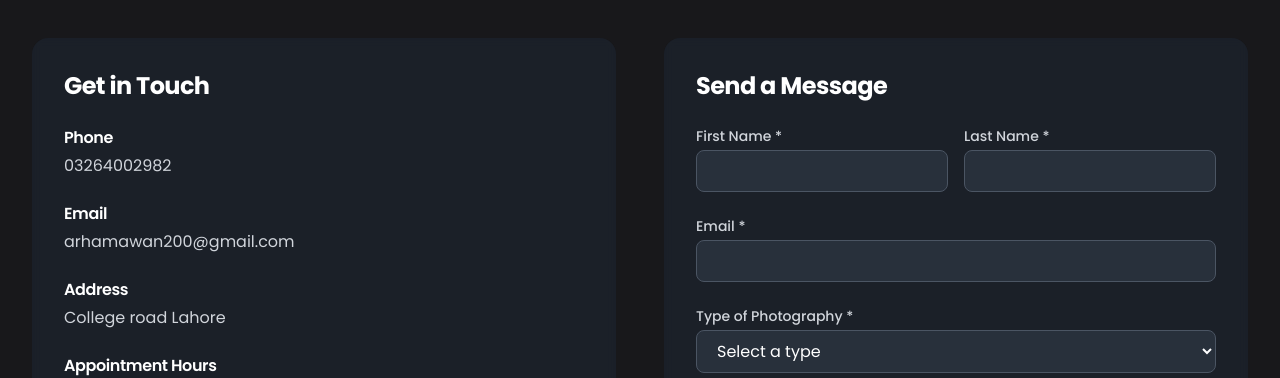
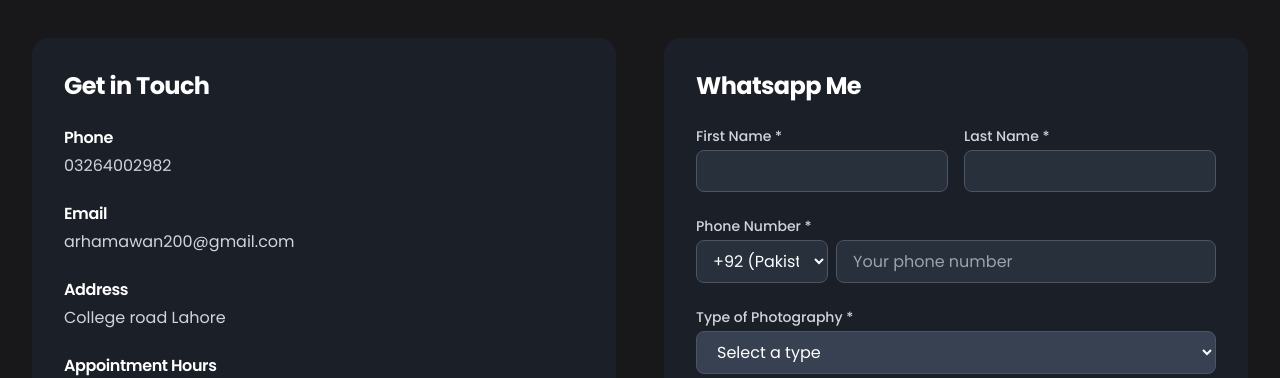
Before and after one commit to arham777/arham-photography, a React (Vite) app: page /contact in a window 1280 px wide. Shown: the part 426-804 px from the top of the page. Built offline with nearby package versions, Linux system fonts and the light colour scheme.

Commit message:
major changes in contact

```diff
--- a/src/App.jsx
+++ b/src/App.jsx
@@ -12,7 +12,7 @@ const AnimatedRoutes = () => {
   const location = useLocation()
 
   return (
-    <AnimatePresence mode="wait">
+    <AnimatePresence initial={false} mode="sync">
       <Routes location={location} key={location.pathname}>
         <Route path="/" element={<HomePage />} />
         <Route path="/products" element={<ProductsPage />} />
--- a/src/Components/Layout/PageTransition.jsx
+++ b/src/Components/Layout/PageTransition.jsx
@@ -3,10 +3,10 @@ import { motion } from "framer-motion"
 const PageTransition = ({ children }) => {
   return (
     <motion.div
-      initial={{ opacity: 0, y: 20 }}
-      animate={{ opacity: 1, y: 0 }}
-      exit={{ opacity: 0, y: -20 }}
-      transition={{ duration: 0.5, ease: "easeInOut" }}
+      initial={{ opacity: 0 }}
+      animate={{ opacity: 1 }}
+      exit={{ opacity: 0 }}
+      transition={{ duration: 0.3 }}
     >
       {children}
     </motion.div>
--- a/src/Pages/ContactPage/ContactPage.jsx
+++ b/src/Pages/ContactPage/ContactPage.jsx
@@ -5,7 +5,8 @@ import { useRef, useState } from "react"
 const ContactPage = () => {
   const firstNameRef = useRef()
   const lastNameRef = useRef()
-  const emailRef = useRef()
+  const countryCodeRef = useRef()
+  const phoneRef = useRef()
   const subjectRef = useRef()
   const messageRef = useRef()
   const formRef = useRef()
@@ -18,13 +19,35 @@ const ContactPage = () => {
     const formData = {
       firstName: firstNameRef.current.value,
       lastName: lastNameRef.current.value,
-      email: emailRef.current.value,
+      countryCode: countryCodeRef.current.value,
+      phone: phoneRef.current.value,
       subject: subjectRef.current.value,
       message: messageRef.current.value
     }
 
-    // Log the form data
-    console.log('Form submitted:', formData)
+    // Create WhatsApp message text
+    const ownerWhatsappNumber = "923264002982" // Include country code (92 for Pakistan)
+    const formattedPhone = `${formData.countryCode}${formData.phone.replace(/^0+/, '')}` // Remove leading zeros if present
+
+    let messageText = `🌟 *PHOTOGRAPHY BOOKING INQUIRY* 🌟\n\n` +
+      `Dear Arham Photography,\n\n` +
+      `I would like to inquire about your photography services.\n\n` +
+      `*Client Details:*\n` +
+      `👤 *Name:* ${formData.firstName} ${formData.lastName}\n` +
+      `📱 *Contact:* ${formattedPhone}\n\n` +
+      `*Service Required:* ${formData.subject} Photography\n\n` +
+      `*Client Message:*\n${formData.message}\n\n` +
+      `I look forward to your response.\n` +
+      `Thank you.`
+
+    // Encode the message for URL
+    const encodedMessage = encodeURIComponent(messageText)
+
+    // Create WhatsApp URL with correct country code format
+    const whatsappUrl = `https://wa.me/${ownerWhatsappNumber}?text=${encodedMessage}`
+
+    // Open WhatsApp in a new tab
+    window.open(whatsappUrl, '_blank')
 
     // Reset the form
     formRef.current.reset()
@@ -118,7 +141,7 @@ const ContactPage = () => {
               transition={{ duration: 0.5 }}
               className="bg-gray-800/50 backdrop-blur-sm rounded-2xl p-8"
             >
-              <h2 className="text-2xl font-bold text-white mb-6">Send a Message</h2>
+              <h2 className="text-2xl font-bold text-white mb-6">Whatsapp Me</h2>
 
               <form ref={formRef} onSubmit={handleSubmit} className="space-y-6">
                 <div className="grid grid-cols-1 sm:grid-cols-2 gap-4">
@@ -152,17 +175,37 @@ const ContactPage = () => {
                 </div>
 
                 <div>
-                  <label htmlFor="email" className="block text-sm font-medium text-gray-300 mb-1">
-                    Email *
+                  <label htmlFor="phone" className="block text-sm font-medium text-gray-300 mb-1">
+                    Phone Number *
                   </label>
-                  <input
-                    type="email"
-                    id="email"
-                    name="email"
-                    ref={emailRef}
-                    required
-                    className="w-full px-4 py-2 rounded-lg bg-gray-700/50 border border-gray-600 text-white focus:outline-none focus:border-white transition-colors"
-                  />
+                  <div className="flex flex-wrap md:flex-nowrap gap-2 w-full">
+                    <select
+                      id="countryCode"
+                      name="countryCode"
+                      ref={countryCodeRef}
+                      required
+                      className="w-full md:w-auto md:min-w-[130px] px-3 py-2 rounded-lg bg-gray-700/50 border border-gray-600 text-white focus:outline-none focus:border-white transition-colors"
+                      defaultValue="+92"
+                    >
+                      <option value="+92">+92 (Pakistan)</option>
+                      <option value="+1">+1 (US/Canada)</option>
+                      <option value="+44">+44 (UK)</option>
+                      <option value="+91">+91 (India)</option>
+                      <option value="+971">+971 (UAE)</option>
+                      <option value="+966">+966 (Saudi)</option>
+                      <option value="+61">+61 (Australia)</option>
+                      <option value="+49">+49 (Germany)</option>
+                    </select>
+                    <input
+                      type="tel"
+                      id="phone"
+                      name="phone"
+                      ref={phoneRef}
+                      required
+                      className="w-full px-4 py-2 rounded-lg bg-gray-700/50 border border-gray-600 text-white focus:outline-none focus:border-white transition-colors"
+                      placeholder="Your phone number"
+                    />
+                  </div>
                 </div>
 
                 <div>
@@ -174,7 +217,7 @@ const ContactPage = () => {
                     name="subject"
                     ref={subjectRef}
                     required
-                    className="w-full px-4 py-2 rounded-lg bg-gray-700/50 border border-gray-600 text-white focus:outline-none focus:border-white transition-colors"
+                    className="w-full px-4 py-2 rounded-lg bg-gray-700/100 border border-gray-600 text-white focus:outline-none focus:border-white transition-colors"
                   >
                     <option value="">Select a type</option>
                     <option value="wedding">Wedding Photography</option>
--- a/src/Pages/HomePage/HomePage.jsx
+++ b/src/Pages/HomePage/HomePage.jsx
@@ -15,34 +15,34 @@ const HomePage = () => {
       <section className="relative h-screen -mt-24">
         <div className="absolute inset-0">
           <motion.img
-            initial={{ scale: 1.1, opacity: 0 }}
+            initial={{ scale: 1.05, opacity: 0 }}
             animate={{ scale: 1, opacity: 1 }}
-            transition={{ duration: 1.5 }}
+            transition={{ duration: 1.2 }}
             src="https://images.pexels.com/photos/2486168/pexels-photo-2486168.jpeg?auto=compress&cs=tinysrgb&w=1920"
             alt="Professional photographer"
             className="w-full h-full object-cover"
           />
-          <div className="absolute inset-0 bg-neutral-950/70" />
+          <div className="absolute inset-0 bg-neutral-950/60" />
         </div>
 
-        <div className="relative h-full flex items-center justify-center px-6 md:px-8">
+        <div className="relative h-full flex items-center justify-center px-4 md:px-6">
           <motion.div
             initial={{ opacity: 0, y: 20 }}
             animate={{ opacity: 1, y: 0 }}
             transition={{ duration: 0.8, delay: 0.5 }}
-            className="max-w-3xl text-center space-y-8"
+            className="max-w-2xl text-center space-y-5"
           >
-            <h1 className="text-5xl md:text-7xl font-bold tracking-tight text-white">
+            <h1 className="text-3xl md:text-5xl font-medium tracking-tight text-white">
               Capturing Moments in Their Purest Form
             </h1>
-            <p className="text-xl text-neutral-200 font-light">
+            <p className="text-lg text-neutral-200 font-light">
               Professional photography with a minimalist approach
             </p>
             <motion.button
               onClick={scrollToCollections}
               whileHover={{ scale: 1.02 }}
               whileTap={{ scale: 0.98 }}
-              className="px-10 py-4 bg-white text-neutral-900 rounded-full text-lg font-medium hover:bg-neutral-100 transition-colors"
+              className="mt-2 px-8 py-3 bg-white text-neutral-900 rounded-full text-base font-medium hover:bg-neutral-100 transition-colors"
             >
               View Work
             </motion.button>
@@ -100,7 +100,7 @@ const HomePage = () => {
             whileInView={{ opacity: 1, y: 0 }}
             viewport={{ once: true }}
           >
-            With a decade behind the lens, I've developed a minimalist approach to photography
+            With a decade behind the lens, I&apos;ve developed a minimalist approach to photography
             that focuses on the essential elements of each moment. My work aims to tell stories
             through simplicity and authenticity.
           </motion.p>
```
